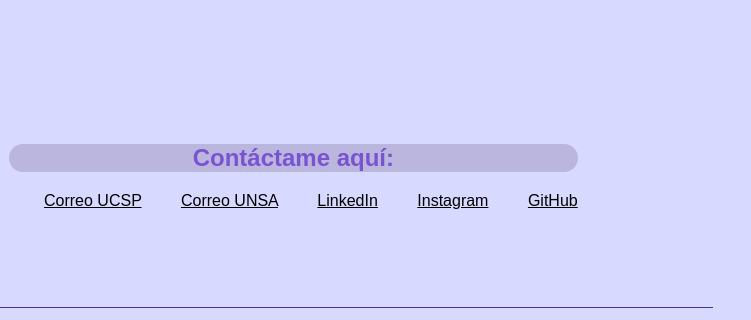
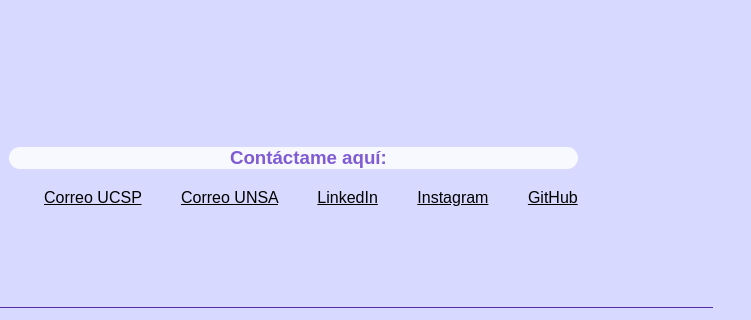
Before and after one commit to wiliams-Dante/wiliams-yeferson-taipe-huanca.io, a plain HTML site: page index.html in a window 1280 px wide. Shown: the part 302-622 px from the top of the page, 529-1280 px from the left. Drawn offline with Linux system fonts and the light colour scheme.

Commit message:
index.html

```diff
--- a/index.html
+++ b/index.html
@@ -23,7 +23,7 @@
             <div class="contenedor">
                 <img src="asa.gif" width="450" height="250" alt="Descripción" />
                 <nav class="texto">
-                    <h2>Contáctame aquí:</h2>
+                    <h3>Contáctame aquí:</h3>
                     <a class="ident" href="mailto:wiliams.taipe@ucsp.edu.pe">Correo UCSP</a>
                     <a class="ident" href="mailto:wtaipeh@unsa.edu.pe">Correo UNSA</a>
                     <a class="ident" href="https://www.linkedin.com/in/wiliams-yeferson-taipe-huanca-080533349/">LinkedIn</a>
```
